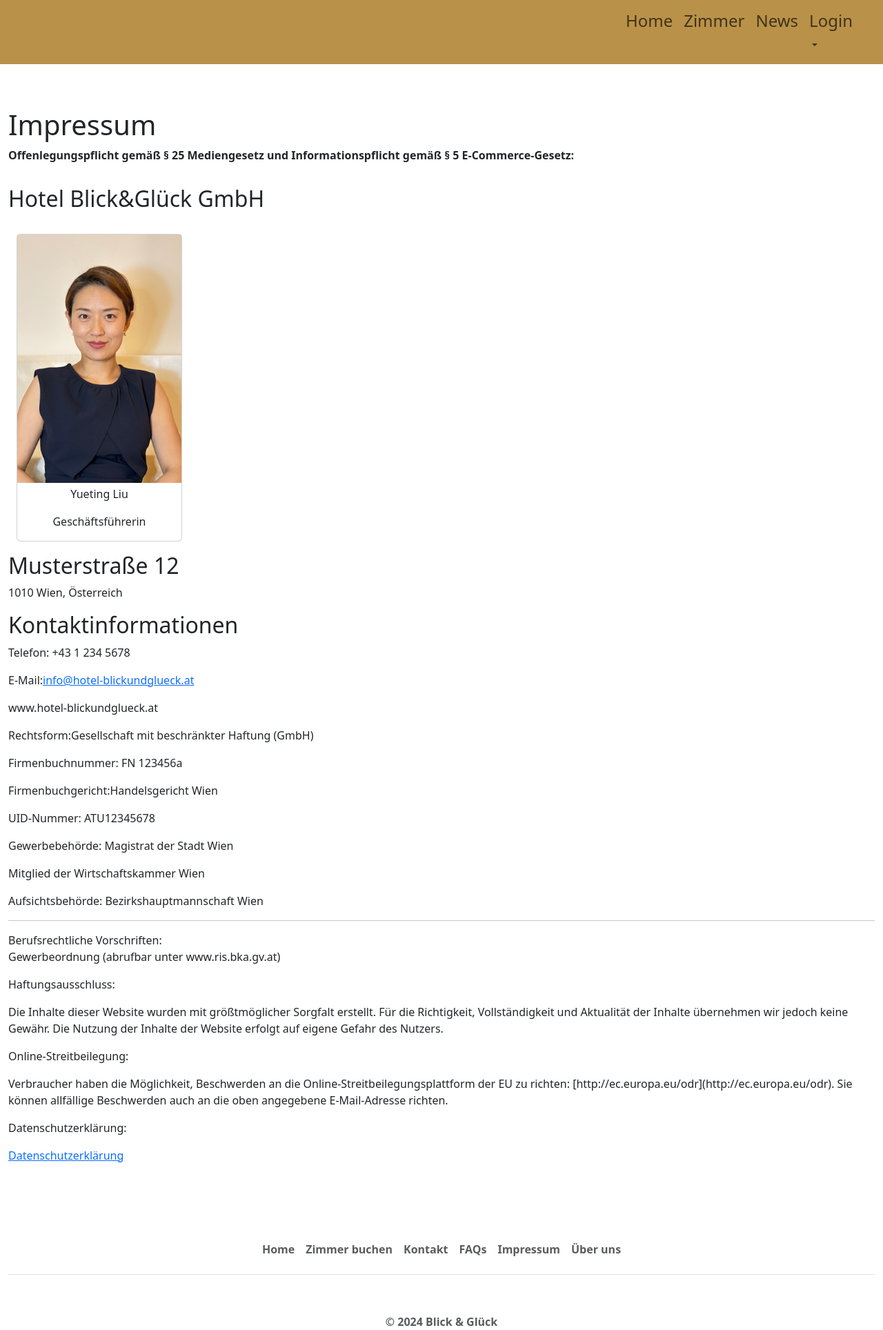
After one commit to tiana-coding/hotelprojekt-original, a PHP site: page /include/impressum.php in a window 1280 px wide. The commit adds this page. Shown: the whole page at 69% size. Run offline with PHP 8.4, Linux system fonts and the light colour scheme; some libraries are stand-ins or nearby versions.

Commit message:
modified:   .DS_Store 	modified:   mergedProject/Abnahmematrix.md 	modified:   mergedProject/README.md 	modified:   mergedProject/include/.DS_Store 	modified:   mergedProject/include/footer.php 	new file:   mergedProject/include/hilfeseite.php 	new file:   mergedProject/include/impressum.php

```diff
--- a/mergedProject/include/footer.php
+++ b/mergedProject/include/footer.php
@@ -5,8 +5,8 @@
       <li class="nav-item"><a href="index.php" class="nav-link px-2 text-body-secondary fw-bolder">Home</a></li>
       <li class="nav-item"><a href="zimmer.php" class="nav-link px-2 text-body-secondary fw-bolder">Zimmer buchen</a></li>
       <li class="nav-item"><a href="kontakt.php" class="nav-link px-2 text-body-secondary fw-bolder">Kontakt</a></li>
-      <li class="nav-item"><a href="hilfeseite.php" class="nav-link px-2 text-body-secondary fw-bolder">FAQs</a></li>
-      <li class="nav-item"><a href="impressum.php" class="nav-link px-2 text-body-secondary fw-bolder">Impressum</a></li>
+      <li class="nav-item"><a href="include/hilfeseite.php" class="nav-link px-2 text-body-secondary fw-bolder">FAQs</a></li>
+      <li class="nav-item"><a href="include/impressum.php" class="nav-link px-2 text-body-secondary fw-bolder">Impressum</a></li>
       <li class="nav-item"><a href="blog.php" class="nav-link px-2 text-body-secondary fw-bolder">Über uns</a></li>
     </ul>
 
--- /dev/null
+++ b/mergedProject/include/impressum.php
@@ -0,0 +1,48 @@
+<?php include 'header.php';?>
+<?php include 'nav.php';?>
+<div class ="container-fluid my-3 py-5" id="imprint">
+        <h1>Impressum</h1>
+        <p class="fw-bold">Offenlegungspflicht gemäß § 25 Mediengesetz und Informationspflicht gemäß § 5 E-Commerce-Gesetz:</p>
+        <h2 class="py-3 my-3">Hotel Blick&Glück GmbH</h2>
+        <div class="container-fluid">
+            <div class="card bg-grey mb-3" style="max-width: 15rem;">
+
+                <img class="card_img"  src="res/assets/img/yueting_liu.jpg" alt="manager">
+                <div class="card_caption">
+                    <p class="text-center justify-content-center pt-1">Yueting Liu</p>
+                    <p class="text-center justify-content-center">Geschäftsführerin</p>
+                </div>
+            </div>
+        </div>
+            <div class="content">
+            <h2>Musterstraße 12</h2>
+            <p>1010 Wien, Österreich</p>
+            <h2>Kontaktinformationen</h2>
+            <p>Telefon: +43 1 234 5678</p>
+            <p>E-Mail:<a href="info@hotel-blickundglueck.at">info@hotel-blickundglueck.at</a></p>
+            <p><Website:<a href="www.hotel-blickundglueck.at">www.hotel-blickundglueck.at</a></p>
+            <p>Rechtsform:Gesellschaft mit beschränkter Haftung (GmbH)</p>
+            <p>Firmenbuchnummer: FN 123456a</p>
+            <p>Firmenbuchgericht:Handelsgericht Wien</p>
+            <p>UID-Nummer: ATU12345678</p>
+            <p>Gewerbebehörde: Magistrat der Stadt Wien</p>
+            <p>Mitglied der Wirtschaftskammer Wien</p>
+            <p>Aufsichtsbehörde: Bezirkshauptmannschaft Wien</p>
+
+            <hr>Berufsrechtliche Vorschriften:
+            <p>Gewerbeordnung (abrufbar unter www.ris.bka.gv.at)</p>
+
+            <p>Haftungsausschluss:</p>
+            <p>Die Inhalte dieser Website wurden mit größtmöglicher Sorgfalt erstellt. Für die Richtigkeit, Vollständigkeit und Aktualität der Inhalte übernehmen wir jedoch keine Gewähr. Die Nutzung der Inhalte der Website erfolgt auf eigene Gefahr des Nutzers.</p>
+
+            <p>Online-Streitbeilegung:</p>
+            <p>Verbraucher haben die Möglichkeit, Beschwerden an die Online-Streitbeilegungsplattform der EU zu richten: [http://ec.europa.eu/odr](http://ec.europa.eu/odr). Sie können allfällige Beschwerden auch an die oben angegebene E-Mail-Adresse richten.</p>
+
+            <p>Datenschutzerklärung:</p>
+            <p><a href="impressum.php">Datenschutzerklärung</a></p>
+
+        </div>
+        </div>
+
+</div>
+<?php include 'footer.php';?>
```
Also changed, not shown: mergedProject/Abnahmematrix.md (+4 -0 lines), mergedProject/include/hilfeseite.php (added, +38 -0 lines), mergedProject/README.md, 2 other files.
